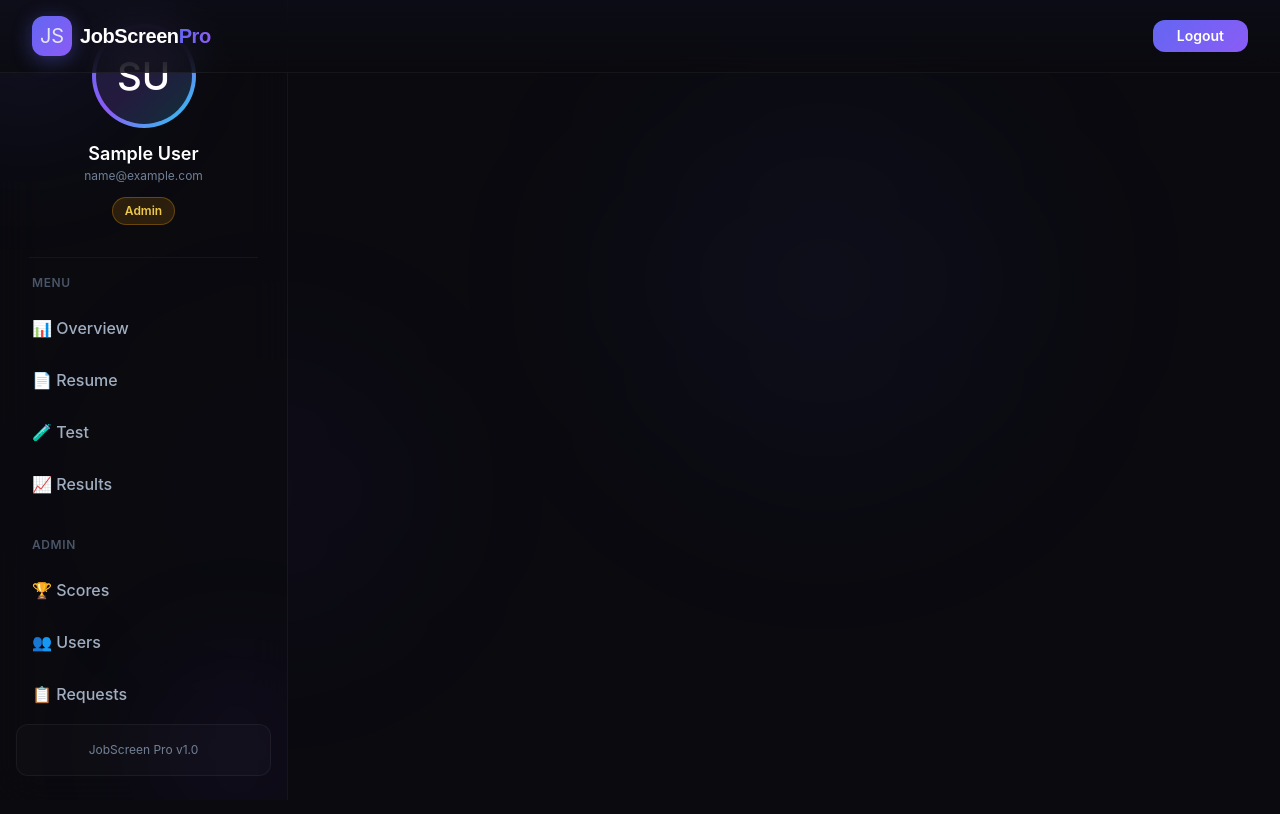
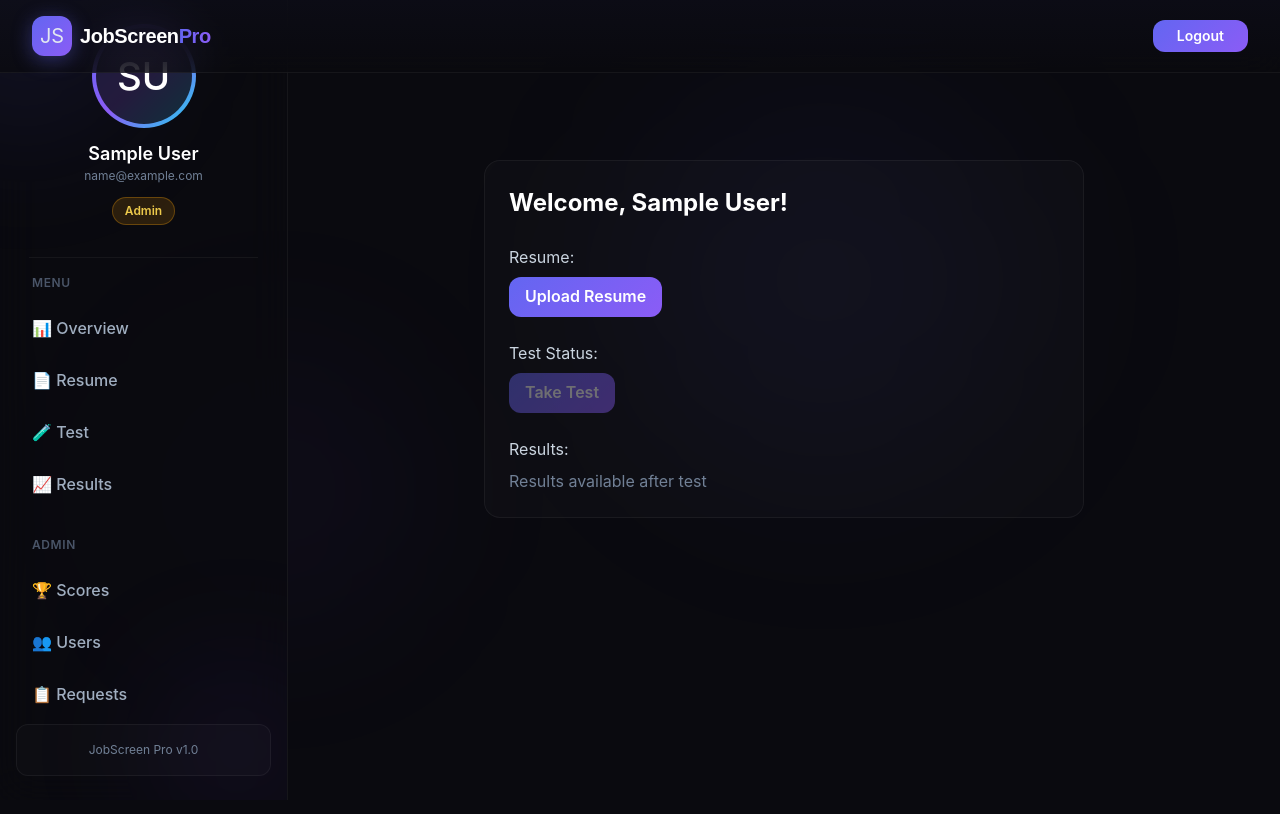
Before and after one commit to addagada123/Job-Screen, a React (Vite) app in the folder frontend/: page /dashboard in a window 1280 px wide. Shown: the top 814 px of the page. Built offline with nearby package versions, Linux system fonts and the light colour scheme; no server answers; sample sign-in values are in the browser's storage.

Commit message:
dashboard UX: navbar margin, test flow, resume/test/results status

```diff
--- a/frontend/src/pages/Dashboard.jsx
+++ b/frontend/src/pages/Dashboard.jsx
@@ -1,4 +1,4 @@
-import { Box, Flex, Text, VStack } from "@chakra-ui/react";
+import { Box, Flex, Text, VStack, Button, useToast, Alert, AlertIcon } from "@chakra-ui/react";
 import Sidebar from "../components/dashboard/Sidebar";
 import Test from "../components/dashboard/Test";
 import Results from "../components/dashboard/Results";
@@ -8,6 +8,39 @@ import AdminRequests from "../components/dashboard/AdminRequests";
 import AdminUsers from "../components/dashboard/AdminUsers";
 import { Outlet, Route, Routes, useNavigate, useLocation } from "react-router-dom";
 import { useEffect, useState } from "react";
+function DashboardHome({ user, resumeUploaded, testTaken, onUploadResume, onTakeTest, onViewResults }) {
+  return (
+    <Box mt={20} maxW="600px" mx="auto" p={6} borderRadius="2xl" bg="rgba(255,255,255,0.02)" border="1px solid rgba(255,255,255,0.05)">
+      <VStack spacing={6} align="stretch">
+        <Text fontSize="2xl" fontWeight="700" color="white">Welcome, {user?.name || user?.email || "User"}!</Text>
+        <Box>
+          <Text color="gray.300" mb={2}>Resume:</Text>
+          {resumeUploaded ? (
+            <Alert status="success" borderRadius="md" mb={2}><AlertIcon />Resume uploaded</Alert>
+          ) : (
+            <Button colorScheme="purple" onClick={onUploadResume}>Upload Resume</Button>
+          )}
+        </Box>
+        <Box>
+          <Text color="gray.300" mb={2}>Test Status:</Text>
+          {testTaken ? (
+            <Alert status="info" borderRadius="md" mb={2}><AlertIcon />Test already taken</Alert>
+          ) : (
+            <Button colorScheme="green" onClick={onTakeTest} isDisabled={!resumeUploaded}>Take Test</Button>
+          )}
+        </Box>
+        <Box>
+          <Text color="gray.300" mb={2}>Results:</Text>
+          {testTaken ? (
+            <Button colorScheme="blue" onClick={onViewResults}>View Results</Button>
+          ) : (
+            <Text color="gray.500">Results available after test</Text>
+          )}
+        </Box>
+      </VStack>
+    </Box>
+  );
+}
 import { getCurrentUser } from "../utils/auth";
 import { motion } from "framer-motion";
 
@@ -48,6 +81,12 @@ function Overview() {
 
 export default function Dashboard({ hideSidebar }) {
   const [user, setUser] = useState(null);
+  const [resumeUploaded, setResumeUploaded] = useState(!!localStorage.getItem("resumeUploaded"));
+  const [testTaken, setTestTaken] = useState(() => {
+    const u = JSON.parse(localStorage.getItem("user"));
+    return u && u.testTaken;
+  });
+  const toast = useToast();
   const navigate = useNavigate();
   const location = useLocation();
 
@@ -60,6 +99,8 @@ export default function Dashboard({ hideSidebar }) {
     if (!u) {
       navigate("/login");
     }
+    setResumeUploaded(!!localStorage.getItem("resumeUploaded"));
+    setTestTaken(u && u.testTaken);
   }, [navigate]);
 
   if (!user) {
@@ -130,8 +171,36 @@ export default function Dashboard({ hideSidebar }) {
         minH="100vh"
         position="relative"
         zIndex={1}
+        mt={!hideSidebar && !isTestRoute ? 20 : 0}
       >
         <Routes>
+          <Route path="" element={
+            <DashboardHome
+              user={user}
+              resumeUploaded={resumeUploaded}
+              testTaken={testTaken}
+              onUploadResume={() => navigate("/dashboard/resume")}
+              onTakeTest={async () => {
+                if (!resumeUploaded) {
+                  toast({ title: "Please upload your resume first.", status: "warning" });
+                  return;
+                }
+                if (testTaken) {
+                  toast({ title: "You have already taken the test.", status: "info" });
+                  return;
+                }
+                if (!window.confirm("Do you want to take the test now? You can only take it once.")) return;
+                // Ask for mic permission
+                try {
+                  await navigator.mediaDevices.getUserMedia({ audio: true });
+                  navigate("/dashboard/test");
+                } catch {
+                  toast({ title: "Microphone permission denied.", status: "error" });
+                }
+              }}
+              onViewResults={() => navigate("/dashboard/results")}
+            />
+          } />
           <Route path="overview" element={<Overview />} />
           <Route path="resume" element={<Resume />} />
           <Route path="test" element={<Test />} />
```
